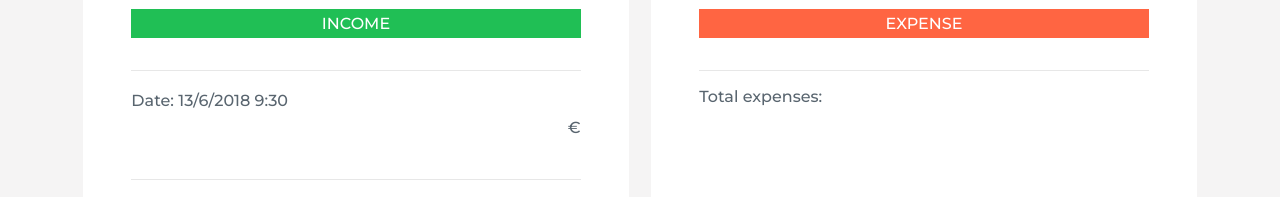
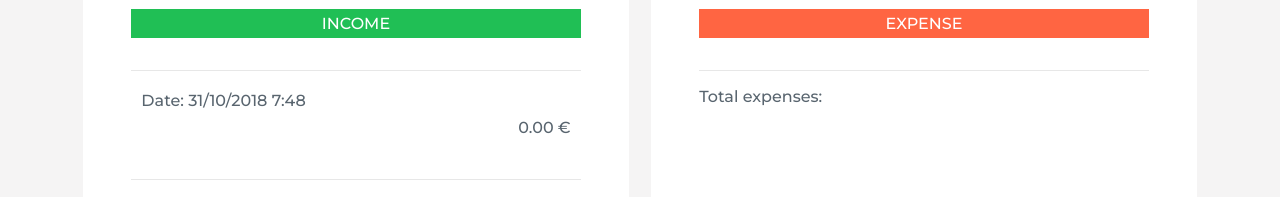
Before and after one commit to Kiet-Nguyen/account-balance-react, a React (Create React App) app: page / in a window 1280 px wide. Both pictures are taken after a click on the button 973 px from the left and 133 px from the top of the page. Shown: the part 300-497 px from the top of the page. Built offline with nearby package versions, Linux system fonts and the light colour scheme.

Commit message:
date, formatted numbers

```diff
--- a/src/components/Items/Item/Item.js
+++ b/src/components/Items/Item/Item.js
@@ -3,15 +3,15 @@ import React from 'react';
 import DeleteIcon from '../../UI/DeleteIcon/DeleteIcon';
 import classes from './Item.module.css';
 
-const Item = ({ idItems, descriptionItems, amountItems }) => (
-  <div className={classes.item} id={idItems}>
-    <div className={classes.item__date}>Date: 13/6/2018 9:30</div>
+const Item = ({ idItems, descriptionItems, amountItems, dateItems }) => (
+  <div className={ classes.item } id={ idItems }>
+    <div className={ classes.item__date }>{ dateItems }</div>
 
-    <div className={classes.item__details}>
-      <p className={classes.description}>{ descriptionItems }</p>
-      <div className={classes.value_btn_container}>
-        <p className={classes.value}>{`${amountItems}€`}</p>
-        <button className={[classes.btn, classes.delete_btn].join(' ')}>
+    <div className={ classes.item__details }>
+      <p className={ classes.description }>{  descriptionItems  }</p>
+      <div className={ classes.value_btn_container }>
+        <p className={ classes.value }>{ amountItems }</p>
+        <button className={ [classes.btn, classes.delete_btn].join(' ') }>
           <DeleteIcon />
         </button>
       </div>
--- a/src/components/Items/Item/Item.module.css
+++ b/src/components/Items/Item/Item.module.css
@@ -21,7 +21,7 @@
 }
 
 .item {
-  padding: 20px 0 10px 0;
+  padding: 20px 10px 10px 10px;
 }
 
 .item:first-child {
--- a/src/components/Items/Items.js
+++ b/src/components/Items/Items.js
@@ -13,10 +13,11 @@ const Items = ({ incomeDataApp, expensesDataApp }) => {
             <div className={ classes.income__items }>
               { incomeDataApp.map(income => {
                 return <Item
-                  key={income.id}
-                  idItems={`income-${income.id}`}
-                  descriptionItems={income.description}
-                  amountItems={income.amount} />
+                  key={ income.id }
+                  idItems={ `income-${income.id}` }
+                  dateItems={`Date: ${income.date}`}
+                  descriptionItems={ income.description }
+                  amountItems={ `${income.amount} €` } />
               }) }
             </div>
 
@@ -31,10 +32,11 @@ const Items = ({ incomeDataApp, expensesDataApp }) => {
             <div className={ classes.expense__items }>
               { expensesDataApp.map(expense => {
                 return <Item
-                  key={expense.id}
-                  idItems={`expense-${expense.id}`}
-                  descriptionItems={expense.description}
-                  amountItems={expense.amount} />
+                  key={ expense.id }
+                  idItems={ `expense-${expense.id}` }
+                  dateItems={`Date: ${expense.date}`}
+                  descriptionItems={ expense.description }
+                  amountItems={`${expense.amount} €` } />
               }) }
             </div>
 
--- a/src/containers/App/App.js
+++ b/src/containers/App/App.js
@@ -40,6 +40,48 @@ class App extends Component {
     this.setState({ amountValue: event.target.value })
   }
 
+  displayDate = () => {
+    let today = new Date();
+    let datestring = `
+      ${today.toLocaleDateString('en-FI')}
+      ${today.getHours()}:${today.getMinutes()}
+    `;
+    return datestring;
+  }
+
+  formatNumber = (num, type) => {
+    let numSplit, intPart, decimalPart, sign, result;
+
+    num = Math.abs(num);
+    num = num.toFixed(2);
+
+    numSplit = num.split('.');
+    intPart = numSplit[0];
+    // Add ',' to seperate thousand
+    if (intPart.length > 6) {
+      intPart = `${intPart.substring(
+        0,
+        intPart.length - 6
+      )},${intPart.substring(
+        intPart.length - 6,
+        intPart.length - 3
+      )},${intPart.substring(intPart.length - 3, intPart.length)}`;
+    } else if (intPart.length > 3) {
+      intPart = `${intPart.substring(
+        0,
+        intPart.length - 3
+      )},${intPart.substring(intPart.length - 3, intPart.length)}`;
+    }
+    decimalPart = numSplit[1];
+
+    type === 'income' ? (sign = '+') : (sign = '-');
+
+    num > 0
+      ? (result = `${sign} ${intPart}.${decimalPart}`)
+      : (result = `${intPart}.${decimalPart}`);
+    return result;
+  }
+
   clickAddItemHandler = () => {
     let newItem, itemID;
 
@@ -52,15 +94,24 @@ class App extends Component {
 
     // Add new item into its respective postion
     if (this.state.type === 'income') {
-      newItem = { id: itemID, description: this.state.descriptionValue, amount: this.state.amountValue };
+      newItem = {
+        id: itemID,
+        date: this.displayDate(),
+        description: this.state.descriptionValue,
+        amount: this.formatNumber(this.state.amountValue, 'income')
+      };
     } else if (this.state.type === 'expense') {
-      newItem = { id: itemID, description: this.state.descriptionValue, amount: this.state.amountValue };
+      newItem = {
+        id: itemID,
+        date: this.displayDate(),
+        description: this.state.descriptionValue,
+        amount: this.formatNumber(this.state.amountValue, 'expense')
+      };
     }
     this.state.data.allItems[this.state.type].push(newItem);
 
-    // return newItem;
     this.setState({ descriptionValue: '', amountValue: '' });
-    console.log(this.state.descriptionValue, this.state.data.allItems);
+    console.log(this.state.data);
   }
 
   render() {
```
